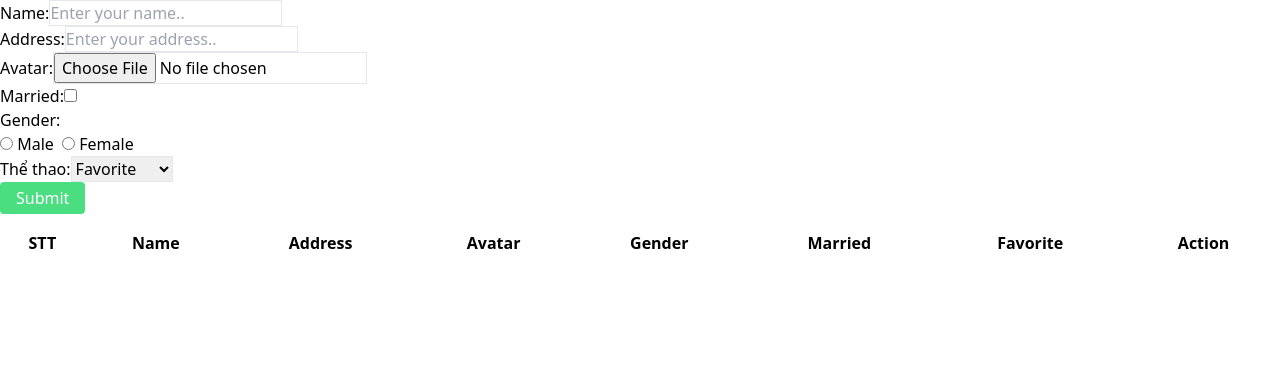
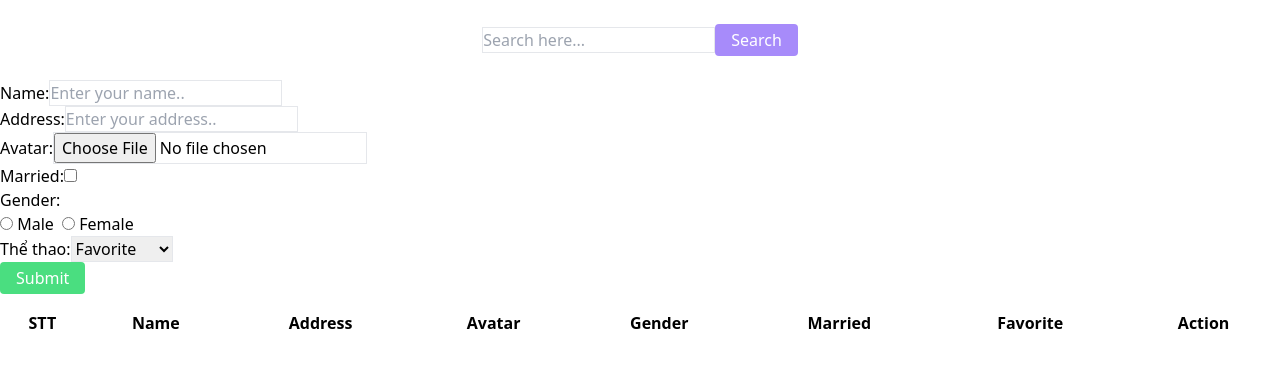
Before and after one commit to bphphin/react-dev, a React (Vite) app: page / in a window 1280 px wide. Shown: the top 368 px of the page. Built offline with nearby package versions, Linux system fonts and the light colour scheme.

Commit message:
feat: :rocket: demo search

```diff
--- a/src/components/Form.jsx
+++ b/src/components/Form.jsx
@@ -1,4 +1,4 @@
-import React, { useState } from 'react'
+import React, { useRef, useState } from 'react'
 import Table from './Table';
 
 export default function Form() {
@@ -27,6 +27,9 @@ export default function Form() {
     });
 
     const [users, setUsers] = useState([]);
+
+    const inputRef = useRef('');
+    const [searchData, setSearchData] = useState('');
     const handleGetValue = e => {
         const { name, value, checked, type } = e.target;
         setFormData({
@@ -41,6 +44,7 @@ export default function Form() {
             ...formData,
             avatar: files[0]
         })
+        value = '';
     }
 
     const handleSubmit = () => {
@@ -71,9 +75,26 @@ export default function Form() {
         setFormData(user);
     }
 
+    const handleSearch = () => {
+        const { value } = inputRef.current;
+        setSearchData(value);
+    }
+
   return (
     <>
         <div>
+            <p className='my-6 text-center'>
+                <input type='text'
+                ref={ inputRef }
+                className='border'
+                placeholder='Search here...'
+                />
+                <button className='bg-violet-400 text-white px-4 py-1 rounded'
+                onClick={ handleSearch }
+                >
+                    Search
+                </button>
+            </p>
             <p>
                 Name:
                 <input type='text'
@@ -142,7 +163,7 @@ export default function Form() {
             </p>
         </div>
         <Table
-        data={ users }
+        data={ users.filter(item => item.name.includes(searchData)) }
         handleDelete={ handleDelete }
         handleUpdate={ handleUpdate }
         />
```
